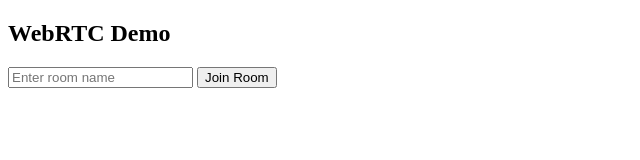
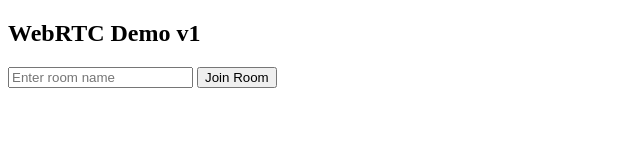
Before and after one commit to sathikdowlath/WebRTC-Demo, a website: page public/index.html in a window 1280 px wide. Shown: the full height of the page, 0-640 px from the left. Drawn offline with nearby package versions, Linux system fonts and the light colour scheme; no server answers.

Commit message:
Update index.html

```diff
--- a/public/index.html
+++ b/public/index.html
@@ -6,7 +6,7 @@
   <script src="https://cdn.socket.io/4.5.4/socket.io.min.js"></script>
 </head>
 <body>
-  <h2>WebRTC Demo</h2>
+  <h2>WebRTC Demo v1</h2>
   <input id="roomInput" placeholder="Enter room name" />
   <button onclick="joinRoom()">Join Room</button>
   <br><br>
```
